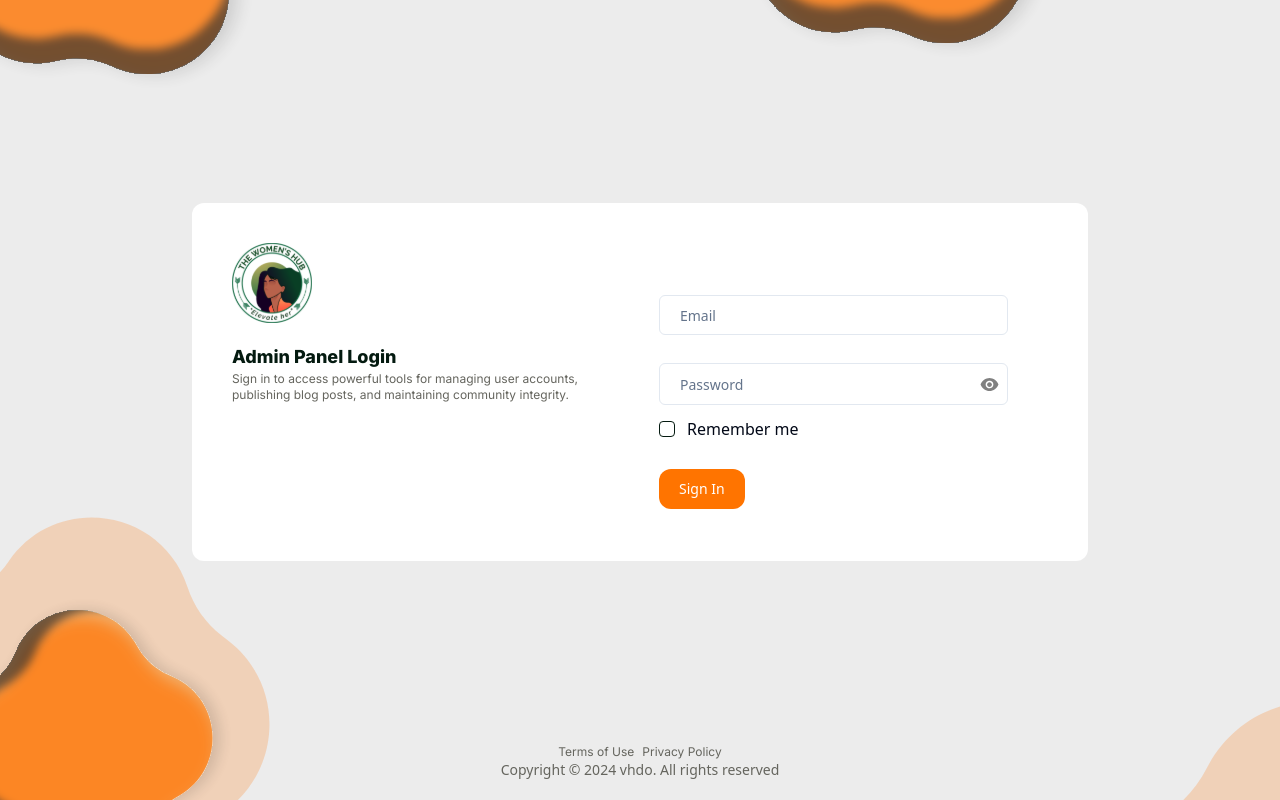
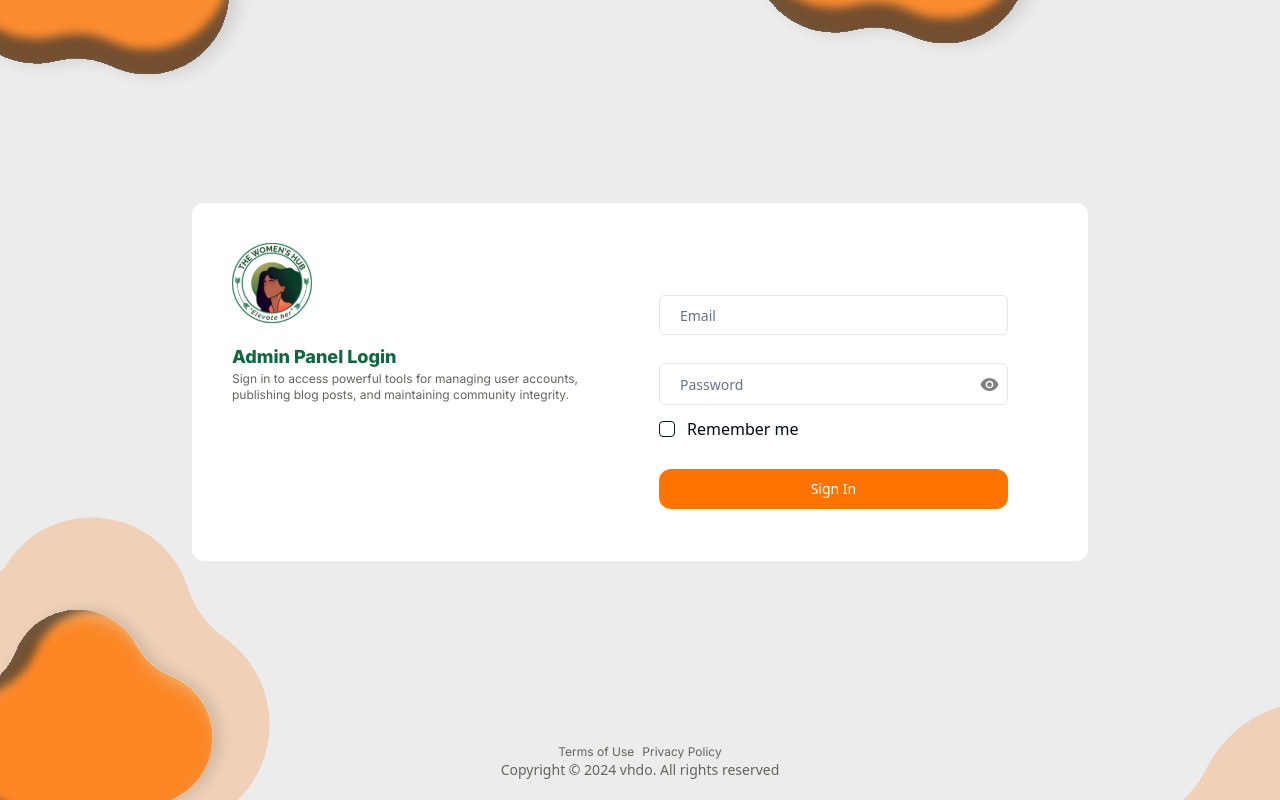
Before and after one commit to VKM-Repos/women-hub-admin, a React (Vite) app: page /login in a window 1280 px wide. Built offline with nearby package versions, Linux system fonts and the light colour scheme.

Commit message:
Fix login button and text color

```diff
--- a/src/pages/auth/Login/Index.tsx
+++ b/src/pages/auth/Login/Index.tsx
@@ -71,7 +71,7 @@ export default function Login() {
         <div className="w-full">
           <img src={Logo} className="aspect-square w-[80px]" />
           <div className="mt-5 font-inter">
-            <p className="font-extrabold text-primary text-lg">
+            <p className="font-extrabold text-[#106840] text-lg">
               Admin Panel Login
             </p>
             <p className="text-xs w-[90%] text-txtColor">
@@ -107,11 +107,12 @@ export default function Login() {
                   name="password"
                   render={({ field }) => (
                     <FormItem>
-                      <div className="px-2 rounded-md border flex items-center">
+                      <div className="pr-2 rounded-md border flex items-center">
                         <FormControl>
                           <Input
                             type={showPassword ? "text" : "password"}
                             placeholder="Password"
+                            className="pl-5"
                             {...field}
                             {...register("password")}
                           />
@@ -135,13 +136,15 @@ export default function Login() {
               <div className="flex items-center gap-3 mt-3">
                 <Checkbox className="text-white" /> Remember me
               </div>
+              <div className="flex w-full">
                 <Button
                   type="submit"
-                className="bg-secondary text-white px-5 py-2 rounded-xl mt-7 font-medium"
+                  className="bg-secondary text-white px-5 py-2 rounded-xl mt-7 w-full font-medium"
                   disabled={isPending}
                 >
                   {isPending ? "Please wait..." : "Sign In"}
                 </Button>
+              </div>
             </form>
           </Form>
         </div>
```
Lines whose indentation alone changed are shown as unchanged.
